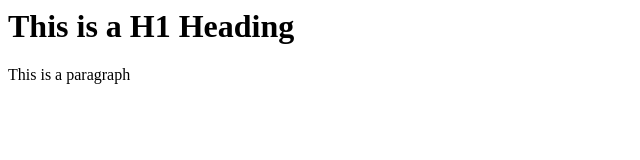
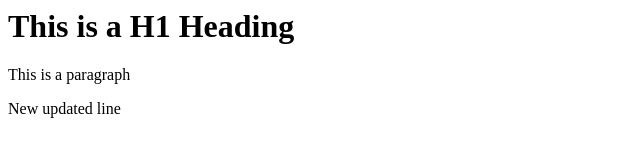
Before and after one commit to RizyyRx/devops-demo, a plain HTML site: page index.html in a window 1280 px wide. Shown: the whole page, without its empty margins (0-640 px from the left). Drawn offline with Linux system fonts and the light colour scheme.

Commit message:
Add new paragraph to index.html

```diff
--- a/index.html
+++ b/index.html
@@ -1,4 +1,5 @@
 <div>
   <h1>This is a H1 Heading</h1>
   <p>This is a paragraph</p>
+  <p>New updated line</p>
 </div>
```
